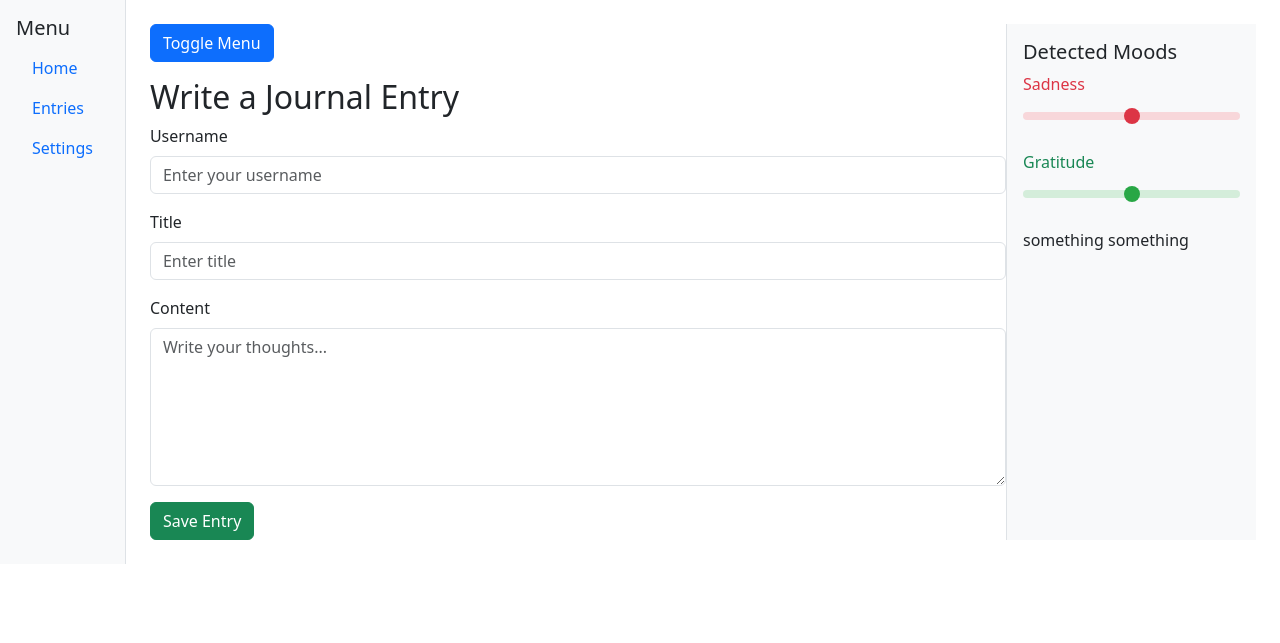
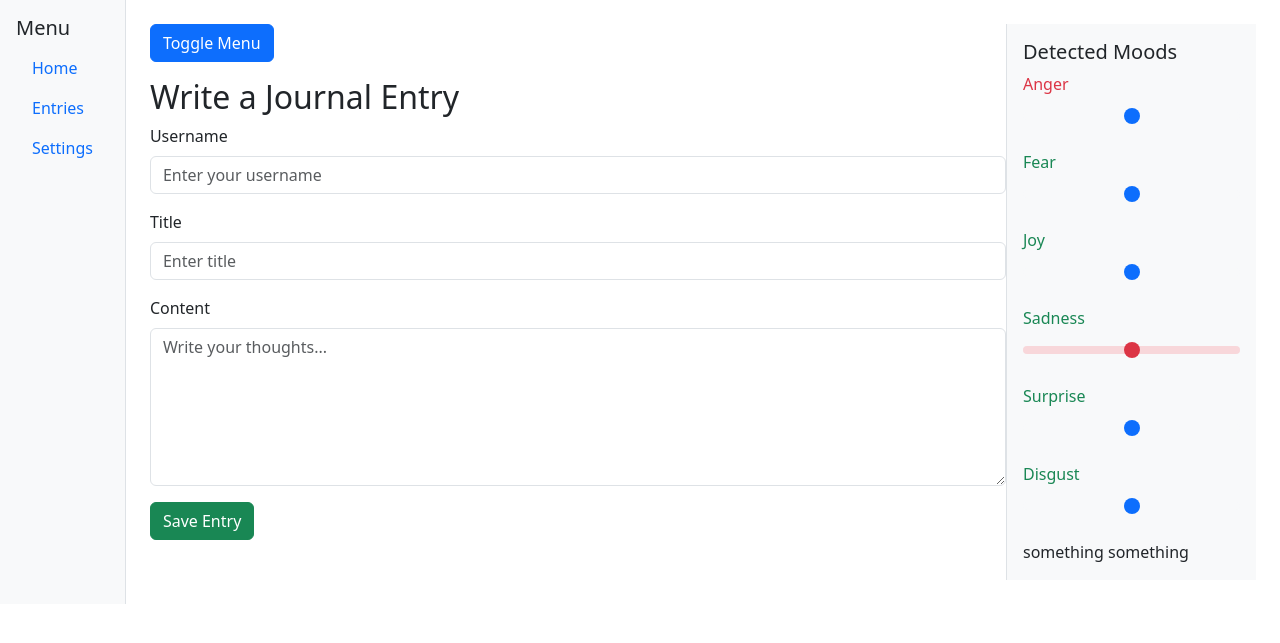
Before and after one commit to AleksandraKutz/smartJournal, a Flask app: page / in a window 1280 px wide. Shown: the top 643 px of the page. Run offline with Flask 3, Linux system fonts and the light colour scheme; parts of the project's set-up code (start-up, migrations or seed data) failed here and were passed over.

Commit message:
adding changes in html so I can pull main one more time

```diff
--- a/templates/index.html
+++ b/templates/index.html
@@ -62,12 +62,28 @@
             <div class="border-start p-3 bg-light" id="classificationPanel" style="width: 250px;">
                 <h5>Detected Moods</h5>
                 <div class="mb-3">
-                    <label class="form-label text-danger">Sadness</label>
+                    <label class="form-label text-danger">Anger</label>
+                    <input type="range" class="form-range" min="0" max="100" value="50" id="angerSlider">
+                </div>
+                <div class="mb-3">
+                    <label class="form-label text-success">Fear</label>
+                    <input type="range" class="form-range" min="0" max="100" value="50" id="fearSlider">
+                </div>
+                <div class="mb-3">
+                    <label class="form-label text-success">Joy</label>
+                    <input type="range" class="form-range" min="0" max="100" value="50" id="joySlider">
+                </div>
+                <div class="mb-3">
+                    <label class="form-label text-success">Sadness</label>
                     <input type="range" class="form-range" min="0" max="100" value="50" id="sadnessSlider">
                 </div>
                 <div class="mb-3">
-                    <label class="form-label text-success">Gratitude</label>
-                    <input type="range" class="form-range" min="0" max="100" value="50" id="gratitudeSlider">
+                    <label class="form-label text-success">Surprise</label>
+                    <input type="range" class="form-range" min="0" max="100" value="50" id="surpriseSlider">
+                </div>
+                <div class="mb-3">
+                    <label class="form-label text-success">Disgust</label>
+                    <input type="range" class="form-range" min="0" max="100" value="50" id="disgustSlider">
                 </div>
                 <div id="analysis">something something</div>
             </div>
```
Also changed, not shown: 1 other file.
